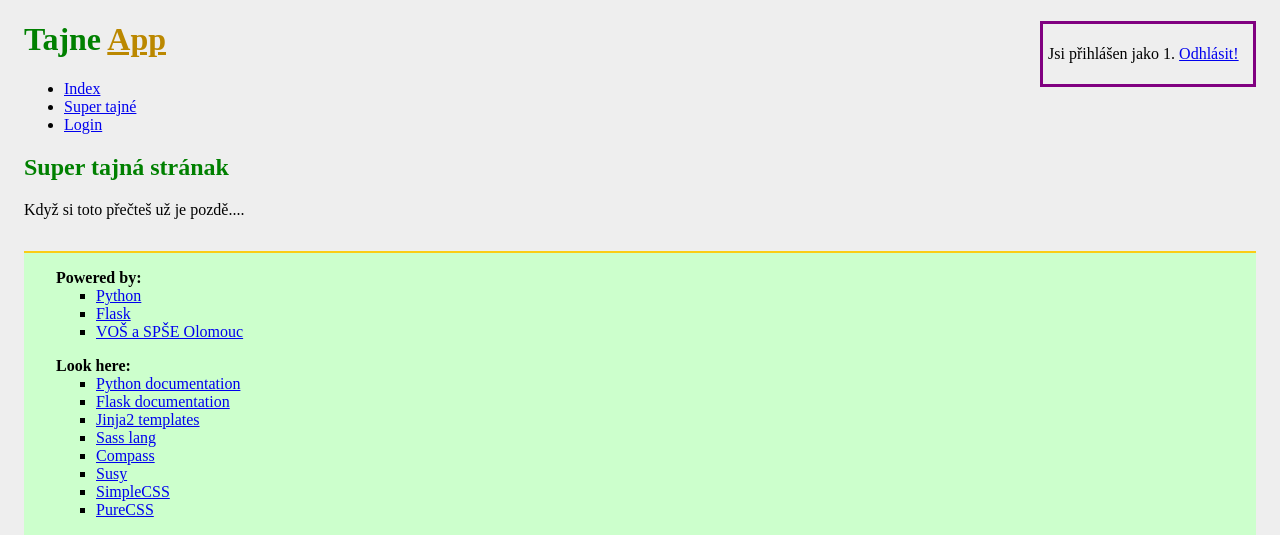
After one commit to Aklepop/telocvicna, a Flask app: page /tajne/ in a window 1280 px wide. The commit adds this page. Shown: the top 535 px of the page. Run offline with Flask 2, Linux system fonts and the light colour scheme; the visitor is signed in with stand-in values (Sample User, id 1).

Commit message:
hashovani hesel

```diff
--- a/webface/static/styles.css
+++ b/webface/static/styles.css
@@ -33,6 +33,9 @@ dd {
 .zelena {
     color: green;
 }
+.oranzova {
+    color: orange;
+}
 
 .jmeno {
     width: 200px;
--- a/webface/templates/base.html
+++ b/webface/templates/base.html
@@ -33,11 +33,10 @@
     <h1>{%block header%}Flask{%endblock%}
       <a href="{{ url_for('index') }}">App</a></h1>
     <nav>
-      <ul>
+      <ul class="hlmenu">
+        <li><a href="{{ url_for('index') }}">Index</a></li>
+        <li><a href="{{ url_for('tajne') }}">Super tajné</a></li>
         <li><a href="{{ url_for('login') }}">Login</a></li>
-        <li>Úžasný</li>
-        <li>Bombastický</li>
-        <li><a href="/number/42">Číslo 42</a></li>
       </ul>
     </nav>
   </header>
--- /dev/null
+++ b/webface/templates/tajne.html
@@ -0,0 +1,12 @@
+{% extends "base.html" %}
+
+{% block header %}Tajne{% endblock %}
+
+{% block content %}
+
+  <h1>Super tajná strának</h1>
+
+  <p>Když si toto přečteš už je pozdě....</p>
+
+
+{% endblock content %}
--- a/webface/views.py
+++ b/webface/views.py
@@ -4,6 +4,7 @@
 ############################################################################
 from flask import (render_template, request, flash,
                    redirect, session, url_for)
+from werkzeug.security import check_password_hash
 from webface import app
 ############################################################################
 
@@ -18,12 +19,18 @@ def login():
     return render_template('login.html')
 
 
+pwhash = {}
+pwhash['marek'] = 'pbkdf2:sha1:1000$XQdCKTo3$3deeb4dc4c670b48f6183d4884ca99cda534294c'
+pwhash['tonda'] = 'pbkdf2:sha1:1000$aBDfFHU2$2ae95982c428af53851fe5d0205e8f5623bd10ab'
+pwhash['katka'] = 'pbkdf2:sha1:1000$2zq2mD5B$66bcce17e76eb41597432d8d603f7cdd6b460043'
+
+
 @app.route('/login/', methods=['POST'])
 def login_post():
     jmeno = request.form.get('jmeno')
     heslo = request.form.get('heslo')
     print(jmeno, heslo)
-    if jmeno == 'marek' and heslo == 'fixa':
+    if check_password_hash(str(pwhash.get(jmeno)), heslo):
         session['jmeno'] = jmeno
         flash('Úspěšně jsi se přihlásil.', 'zelena')
         return redirect(url_for('index'))
@@ -38,9 +45,13 @@ def logout():
     return redirect(url_for('login'))
 
 
-@app.route('/number/<i>')
-def number(i):
-    return render_template('number.html', number=i)
+@app.route('/tajne/')
+def tajne():
+    if 'jmeno' in session:
+        return render_template('tajne.html')
+    else:
+        flash('Tato stránka je jen pro přihlášené.', 'oranzova')
+        return redirect(url_for('login'))
 
 
 @app.errorhandler(404)
```
